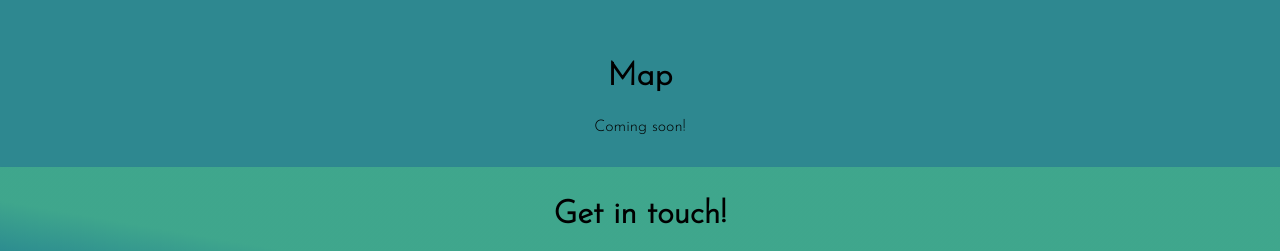
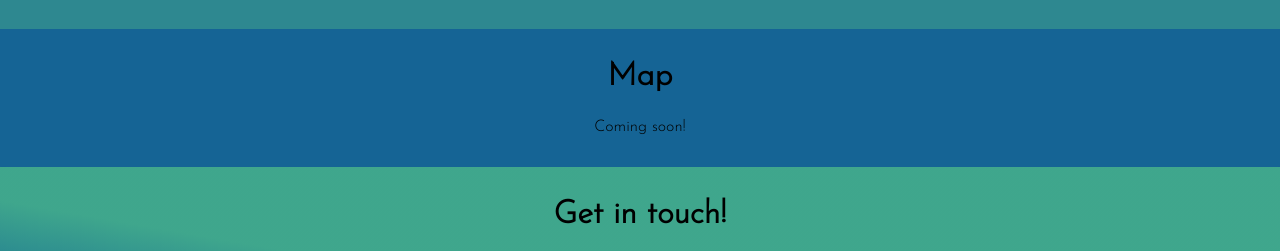
Before and after one commit to monicajasper/portfolio, a plain HTML site: page index.html in a window 1280 px wide. Shown: the part 1561-1812 px from the top of the page. Drawn offline with Linux system fonts and the light colour scheme.

Commit message:
update style.css colors

```diff
--- a/style.css
+++ b/style.css
@@ -182,7 +182,7 @@ Use CSS Grid
     flex-flow: column wrap;
     align-items: center;
     justify-items: center;
-    background: var(--color-teal);
+    background: var(--color-mddkblue);
     padding: 2em;
   }
 
```
